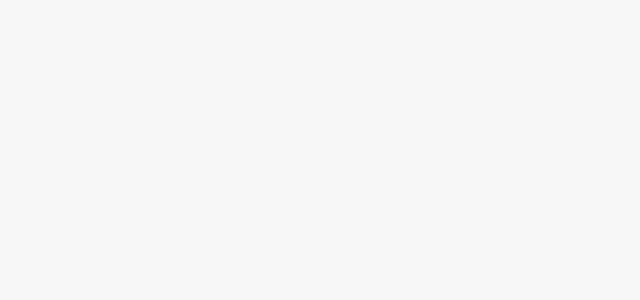
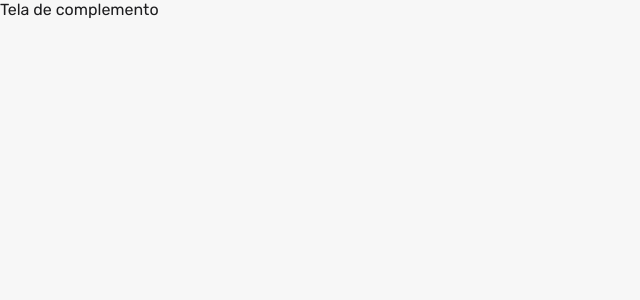
Before and after one commit to unzero-lab/raffly-front, a React (Vite) app: page /complemento-de-cadastro in a window 1280 px wide. Before the commit this address had no page. Shown: the top 300 px of the page, without its empty margins (0-640 px from the left). Built offline with nearby package versions, Linux system fonts and the light colour scheme.

Commit message:
feat: create router screen registration complement

```diff
--- /dev/null
+++ b/src/Pages/Screen-registration-complement/index.tsx
@@ -0,0 +1,5 @@
+import { Main } from "./style";
+
+export function ScreenRegistrationComplement() {
+  return <Main>Tela de complemento</Main>;
+}
--- /dev/null
+++ b/src/Pages/Screen-registration-complement/style.ts
@@ -0,0 +1,3 @@
+import styled from "styled-components";
+
+export const Main = styled.section``;
--- a/src/Router.tsx
+++ b/src/Router.tsx
@@ -4,6 +4,7 @@ import { PresentationThree } from "./Pages/Presentation/PresentationThree";
 import { PresentationTwo } from "./Pages/Presentation/PresentationTwo";
 import { Welcomescreen } from "./Pages/Presentation/Welcomescreen";
 import RegistrationScreen from "./Pages/RegistrationScreen";
+import { ScreenRegistrationComplement } from "./Pages/Screen-registration-complement";
 
 export function Router() {
   return (
@@ -13,6 +14,10 @@ export function Router() {
       <Route path="/apresentacao2" element={<PresentationTwo />} />
       <Route path="/apresentacao3" element={<PresentationThree />} />
       <Route path="/cadastro" element={<RegistrationScreen />} />
+      <Route
+        path="/complemento-de-cadastro"
+        element={<ScreenRegistrationComplement />}
+      />
     </Routes>
   );
 }
```
